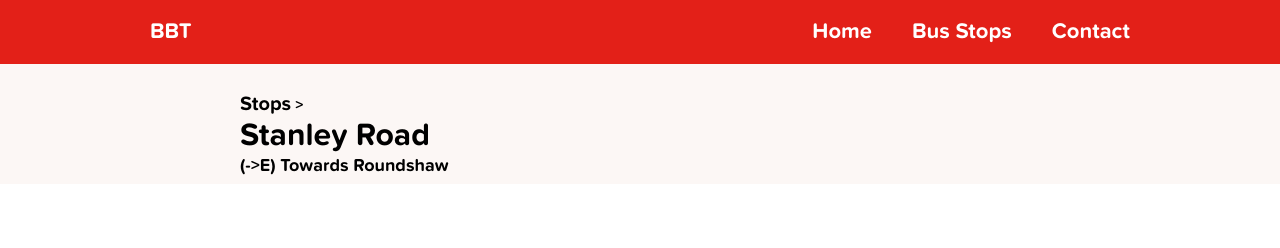
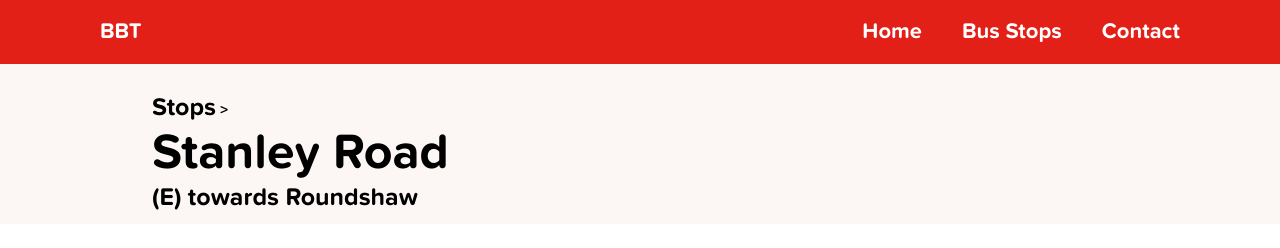
Before and after one commit to GooseGoesQuack/better-bus-times, a plain HTML site: page stops/490012554E.html in a window 1280 px wide. Drawn offline with Linux system fonts and the light colour scheme.

Commit message:
Improve GUI

```diff
--- a/css/style.css
+++ b/css/style.css
@@ -65,8 +65,8 @@ img {
 }
 
 .nav-container {
-    max-width: 1100px;
-    margin: 0 auto;
+    max-width: 1200px;
+    margin: 0 auto 0;
     overflow: auto;
     padding: 0 40px;
 }
@@ -81,7 +81,7 @@ img {
 .menu {
     background-color: #fcf7f5;
     color: #000;
-    height: 120px;
+    height: 160px;
     font-weight: 300;
 }
 
@@ -92,27 +92,31 @@ img {
 }
 
 .menu-container {
-    max-width: 800px;
+    max-width: 1100px;
     margin: 0 auto;
     overflow: auto;
 }
 
 .menu-container a {
-    font-size: 20px;
+    font-size: 25px;
     color: #000;
+    margin: 0 auto 0 62px;
 }
 
-.menu-container h1{
-    font-size: 32px;
-    margin: 0;
+.menu-container h1 {
+    font-size: 50px;
+    margin: 0 auto 0 62px;
 }
 
 .menu-container p {
-    font-size: 18px;
-    margin: 0;
+    font-size: 25px;
+    margin: 0 auto 0 62px;
 }
 
-#menu-nav {
+.menu-nav {
     margin-top: 20px;
     margin-bottom: 0px;
 }
+
+.departures {
+}
--- a/stops/490012554E.html
+++ b/stops/490012554E.html
@@ -29,14 +29,14 @@
     <!-- MAIN -->
     <div class="menu">
         <div class="menu-container flex">
-            <div id="menu-nav">
+            <div class="menu-nav">
                 <a href="../busstops.html" style="text-decoration: none;">Stops</a> >
             </div>
             <div>
                 <h1>Stanley Road</h1>
             </div>
             <div>
-                <p>(->E) Towards Roundshaw</p>
+                <p>(E) towards Roundshaw</p>
             </div>
         </div>
     </div>
@@ -44,7 +44,9 @@
     <!-- STOP INFO-->
     <div class="stopinfo">
         <div class="stopinfo-container flex">
+            <div class="departures flex">
 
+            </div>
         </div>
     </div>
 </body>
```
